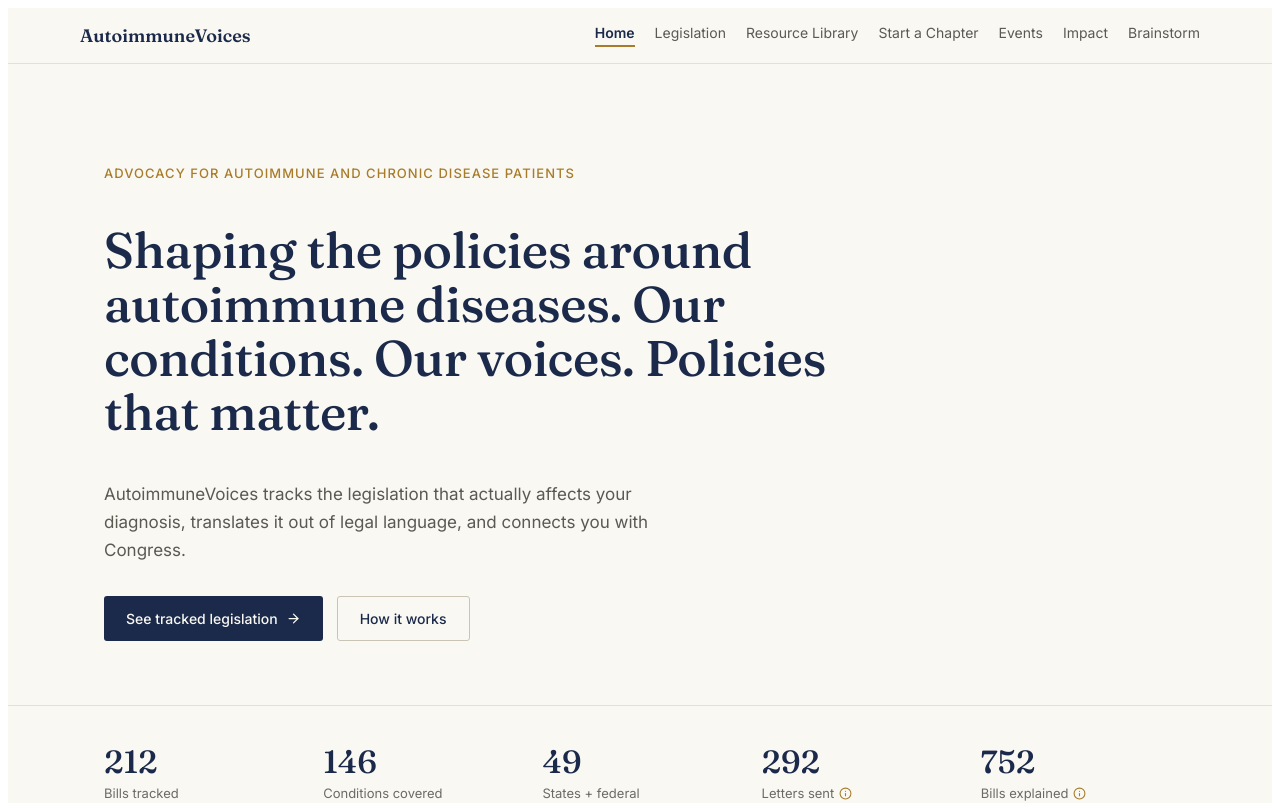
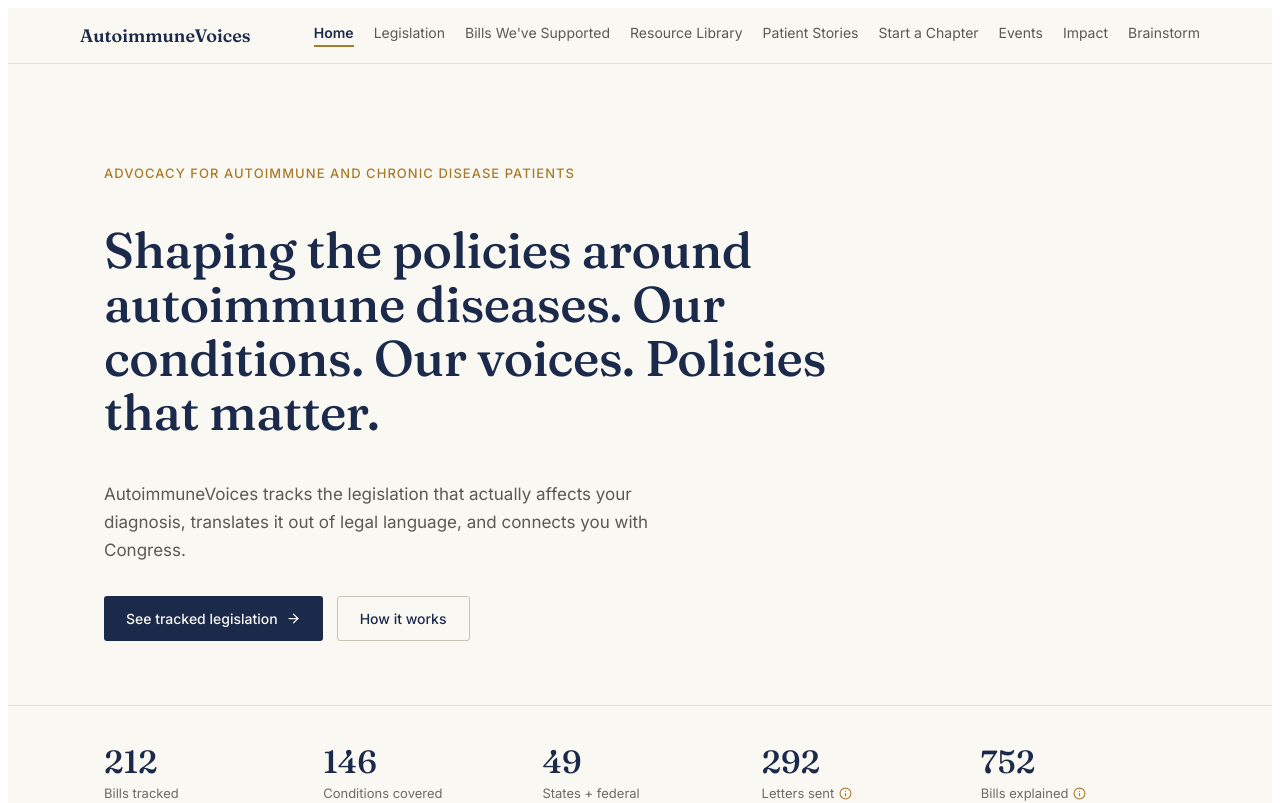
Before and after one commit to AadyaS26/patient-voice-coalition, a React (Vite) app: page / in a window 1280 px wide. Shown: the top 803 px of the page. Built offline with nearby package versions, Linux system fonts and the light colour scheme; no server answers.

Commit message:
Update Nav.jsx

```diff
--- a/src/components/Nav.jsx
+++ b/src/components/Nav.jsx
@@ -4,7 +4,9 @@ import { Link, useLocation } from "react-router-dom";
 const NAV_ITEMS = [
   { label: "Home", to: "/" },
   { label: "Legislation", to: "/legislation" },
+  { label: "Bills We've Supported", to: "/bills-supported" },
   { label: "Resource Library", to: "/resource-library" },
+  { label: "Patient Stories", to: "/patient-stories" },
   { label: "Start a Chapter", to: "/create-chapter" },
   { label: "Events", to: "/events" },
   { label: "Impact", to: "/impact" },
```
